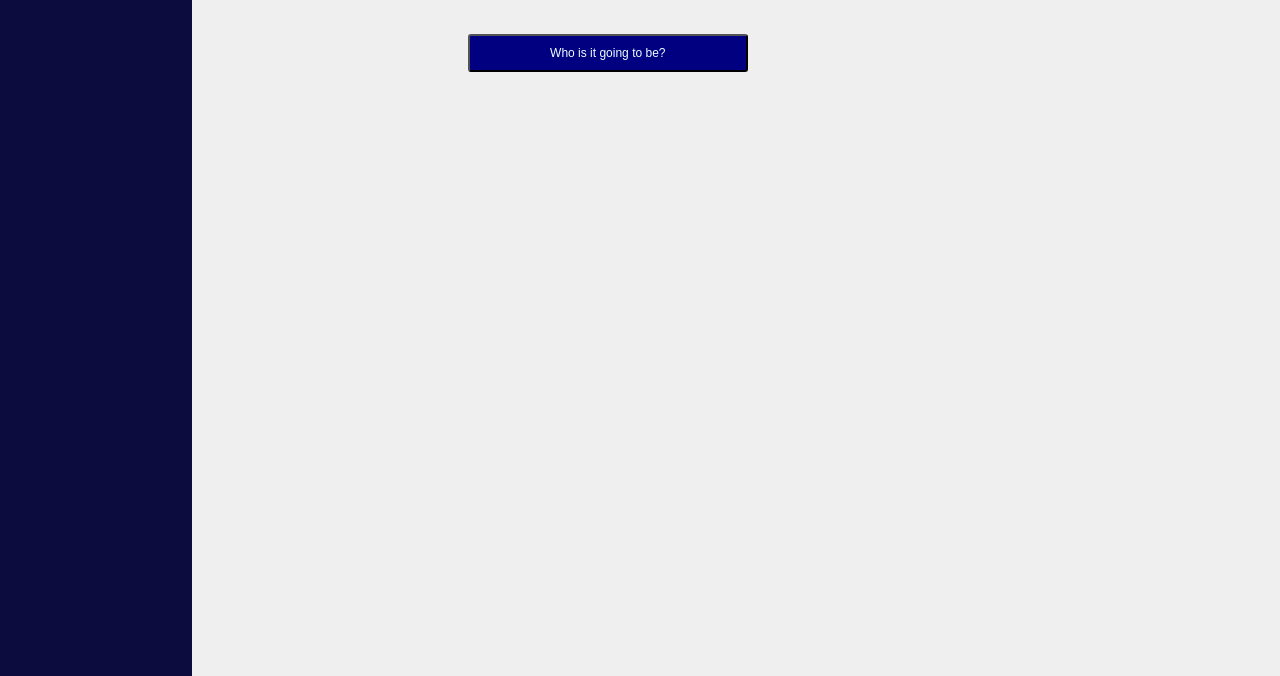
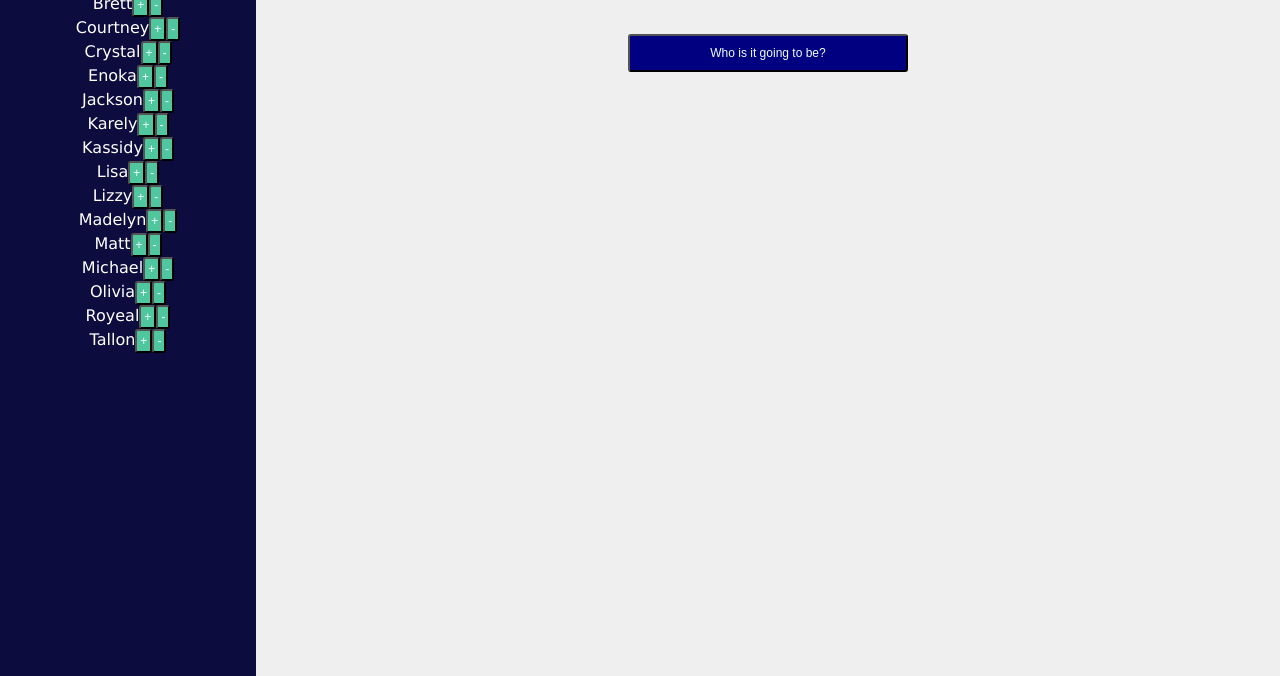
Before and after one commit to jenxll/rsg_capstone, a plain HTML site: page index.html in a window 1280 px wide. Shown: the part 124-800 px from the top of the page. Drawn offline with Linux system fonts and the light colour scheme.

Commit message:
add list of students

```diff
--- a/index.html
+++ b/index.html
@@ -12,6 +12,7 @@
       <div class="student-list-container">
         <div><h5>Name:Weight</h5></div>
         <hr />
+        <div class="student-list"></div>
       </div>
       <div class="dooms-day-container">
         <div class="your-lucky-day">
--- a/script.js
+++ b/script.js
@@ -15,46 +15,67 @@
 //   return userData;
 // })();
 
-const listOfStudents = document.getElementsByClassName("list-of-students");
-const listOfStudentsDiv = listOfStudents.item(0);
+function updateCount(e, amt) {
+  // How to grab the weight per student
+  console.dir(e.target);
+  // Convert that text to a number, add 1, then set the innertext to the new number
+  // weight text.innerText = Number(weight text.innerText) + amt
+}
+
+const sideBarList = document.querySelector(".student-list");
 
 const studentInfo = {
   message: "Logged In",
-  user: { _id: 1, first_name: "Aiden", last_name: "Thomas", cohort: 3 },
+  user: { _id: 10, first_name: "Lisa", last_name: "Jenkins", cohort: 3 },
   users: [
-    { _id: 1, first_name: "lisa" },
-    { _id: 2, first_name: "royeal", last_name: "dee" },
+    { _id: 1, first_name: "Aiden", last_name: "Thomas" },
+    { _id: 2, first_name: "Amanda", last_name: "Leech" },
+    { _id: 3, first_name: "Brett", last_name: "Wheeler" },
+    { _id: 4, first_name: "Courtney", last_name: "Robertson" },
+    { _id: 5, first_name: "Crystal", last_name: "Sorensen" },
+    { _id: 6, first_name: "Enoka", last_name: "Silipa" },
+    { _id: 7, first_name: "Jackson", last_name: "Danise" },
+    { _id: 8, first_name: "Karely", last_name: "Ramirez" },
+    { _id: 9, first_name: "Kassidy", last_name: "Price" },
+    { _id: 10, first_name: "Lisa", last_name: "Jenkins" },
+    { _id: 11, first_name: "Lizzy", last_name: "Johnson" },
+    { _id: 12, first_name: "Madelyn", last_name: "Huntley" },
+    { _id: 13, first_name: "Matt", last_name: "Caldwell" },
+    { _id: 14, first_name: "Michael", last_name: "Alder" },
+    { _id: 15, first_name: "Olivia", last_name: "Marolf" },
+    { _id: 16, first_name: "Royeal", last_name: "Dee" },
+    { _id: 17, first_name: "Tallon", last_name: "Wanless" },
   ],
 };
 
-console.log(studentInfo);
-console.log(studentInfo.users);
-console.log(Object.keys(studentInfo));
 function handleStudentsList() {
-  let names = Object.keys(studentInfo.users[1]);
-  console.log(names);
-  for (student of studentInfo) {
-    console.log(student.first_name);
+  for (student of studentInfo.users) {
+    const firstName = student.first_name;
     const containerDiv = document.createElement("div");
-    const studentName = createTextNode(student);
+    const studentName = document.createTextNode(firstName);
 
-    const redAddBtn = createElement("button");
+    const redAddBtn = document.createElement("button");
     redAddBtn.classList.add("red-add-btn");
     redAddBtn.innerText = "+";
-    redAddBtn.onclick = addToCount();
+    // redAddBtn.onclick = addToCount();
 
     const greenNegBtn = document.createElement("button");
     greenNegBtn.classList.add("green-neg-btn");
     greenNegBtn.innerText = "-";
-    greenNegBtn.onclick = addToCount();
+    // greenNegBtn.onclick = minusfrom;
 
     containerDiv.appendChild(studentName);
     containerDiv.appendChild(redAddBtn);
     containerDiv.appendChild(greenNegBtn);
 
-    listOfStudents.appendChild(containerDiv);
-    console.log(containerDiv);
+    sideBarList.appendChild(containerDiv);
   }
 }
 
 handleStudentsList();
+
+// const get computerChoice = () => {
+//   const randomNumber = (Math.floor(Math.random() * 17))
+//
+//   }
+// }
--- a/styles/style.scss
+++ b/styles/style.scss
@@ -7,7 +7,7 @@ body {
   background-color: #efefef;
   height: 100vh;
   display: grid;
-  grid-template-columns: 15% 85%;
+  grid-template-columns: 20% 80%;
 }
 button {
   padding: 10px 80px;
@@ -25,7 +25,22 @@ button {
   background-color: rgb(12, 12, 62);
   color: azure;
   text-align: center;
+  overflow: scroll;
+
+  .student-list {
+    display: flex;
+    flex-direction: column;
+    align-items: center;
+    color: white;
+  }
+  .student-list button {
+    padding: 3px 3px;
+
+    background-color: #4fc69e;
+    color: azure;
+  }
 }
+
 .dooms-day-container {
   color: navy;
   display: flex;
@@ -33,6 +48,7 @@ button {
   flex-direction: row;
 
   height: 100 vh;
+  text-align: center;
 
   & .your-lucky-day h3 {
     color: midnightblue;
```
Also changed, not shown: styles/style.css, 1 other file.
